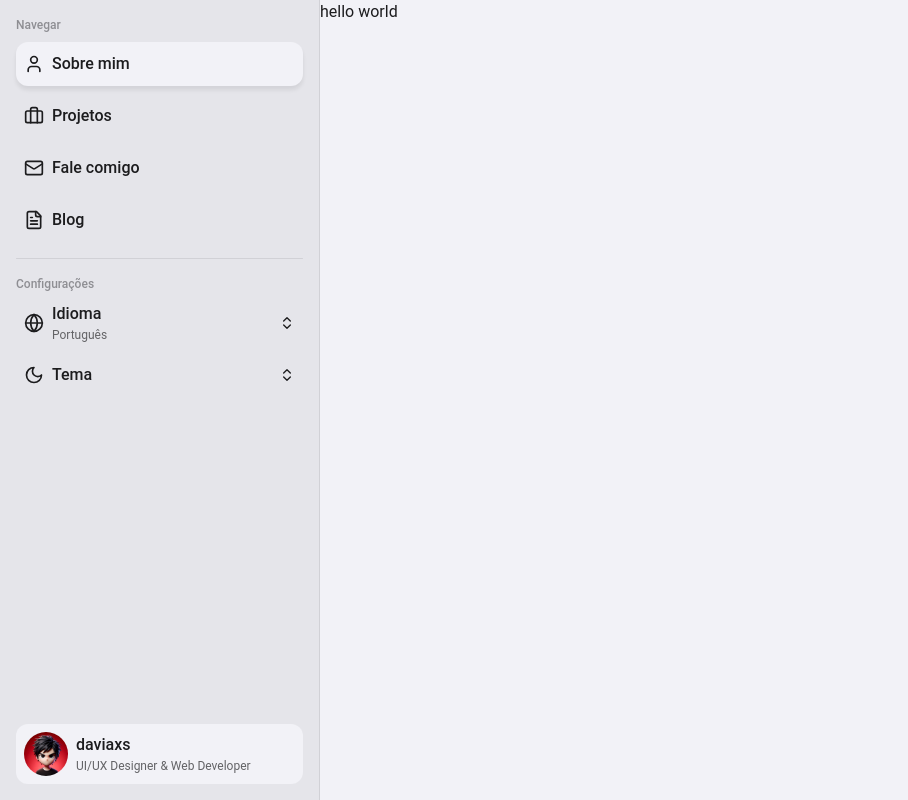
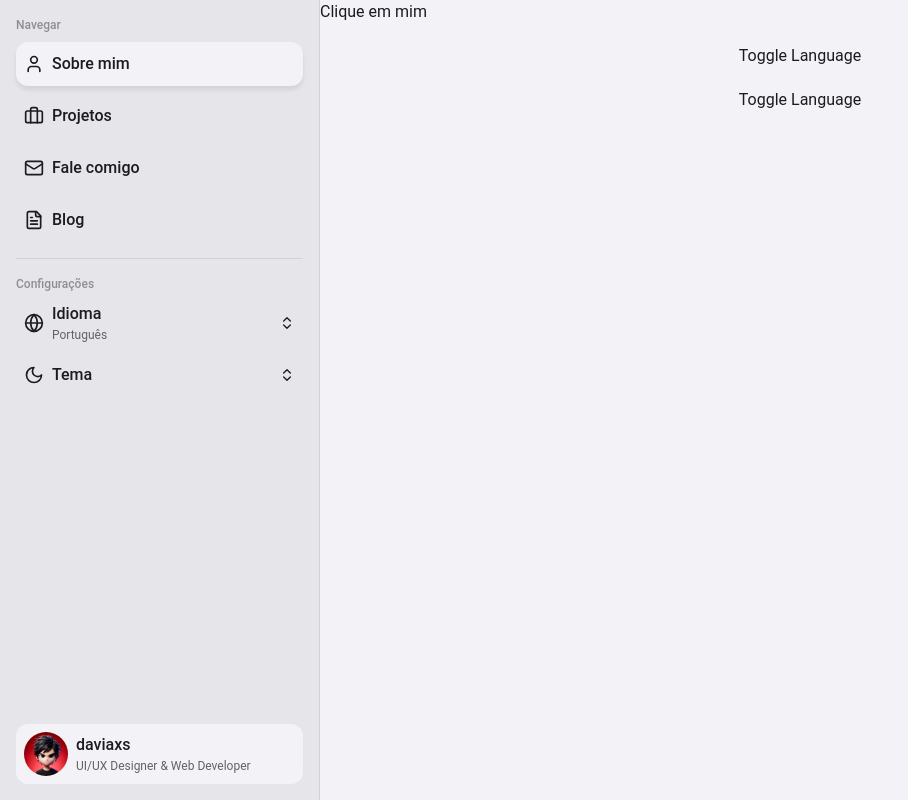
Before and after one commit to daviaxs/portfolio-v3, a Next.js app: page / in a window 1280 px wide. Shown: the whole page, without its empty margins (0-908 px from the left). Built offline with nearby package versions, Linux system fonts and the light colour scheme.

Commit message:
feat: add LanguageProvider and implement language switching functionality

```diff
--- /dev/null
+++ b/public/languages/en.json
@@ -0,0 +1,3 @@
+{
+  "buttonText": "Click me"
+}
--- /dev/null
+++ b/public/languages/pt-br.json
@@ -0,0 +1,3 @@
+{
+  "buttonText": "Clique em mim"
+}
--- a/src/app/layout.tsx
+++ b/src/app/layout.tsx
@@ -4,6 +4,7 @@ import './globals.css'
 import { ThemeProvider } from '@/shared/providers/ThemeProvider'
 import { LoadingProvider } from '@/shared/providers/LoadingProvider'
 import { Sidebar } from '@/shared/components/sidebar/Sidebar'
+import { LanguageProvider } from '@/shared/contexts/LanguageContext'
 
 const inter = Inter({
   weight: ['100', '200', '300', '400', '500', '600', '700', '800', '900'],
@@ -26,10 +27,12 @@ export default function RootLayout({
     <html lang="pt-br" suppressHydrationWarning>
       <body className={`${inter.className} antialiased`}>
         <ThemeProvider>
-          <LoadingProvider>
-            <Sidebar />
-            <main className="flex-1">{children}</main>
-          </LoadingProvider>
+          <LanguageProvider>
+            <LoadingProvider>
+              <Sidebar />
+              <main className="flex-1">{children}</main>
+            </LoadingProvider>
+          </LanguageProvider>
         </ThemeProvider>
       </body>
     </html>
--- a/src/app/page.tsx
+++ b/src/app/page.tsx
@@ -1,3 +1,15 @@
+'use client'
+
+import { useLanguage } from '@/shared/contexts/LanguageContext'
+
 export default function HomePage() {
-  return <h1>hello world</h1>
+  const { text, changeLanguage } = useLanguage()
+
+  return (
+    <div className="flex flex-col gap-5">
+      <h1>{text.buttonText}</h1>
+      <button onClick={() => changeLanguage('pt-br')}>Toggle Language</button>
+      <button onClick={() => changeLanguage('en')}>Toggle Language</button>
+    </div>
+  )
 }
--- a/src/shared/components/sidebar/Sidebar.tsx
+++ b/src/shared/components/sidebar/Sidebar.tsx
@@ -1,12 +1,12 @@
 'use client'
 
-import { useState } from 'react'
 import { usePathname } from 'next/navigation'
 import { Globe, User, Briefcase, Mail, FileText, Moon } from 'lucide-react'
 import { NavButton } from '@/shared/components/buttons/NavButton'
 import { DropdownButton } from '@/shared/components/buttons/DropdownButton'
 import { useThemeToggle } from '@/shared/hooks/useThemeToggle'
 import { ProfileFooter } from './ProfileFooter'
+import { useLanguage } from '@/shared/contexts/LanguageContext'
 
 const navigationItems = [
   { href: '/', icon: <User size={20} />, text: 'Sobre mim' },
@@ -15,31 +15,31 @@ const navigationItems = [
   { href: '/blog', icon: <FileText size={20} />, text: 'Blog' },
 ]
 
-const languageOptions = [
-  { value: 'pt', label: 'Português' },
-  { value: 'en', label: 'Inglês' },
-]
-
 const themeOptions = [
   { value: 'light', label: 'Claro' },
   { value: 'dark', label: 'Escuro' },
 ]
 
+const languageOptions = [
+  { value: 'pt-br', label: 'Português' },
+  { value: 'en', label: 'Inglês' },
+]
+
 export function Sidebar() {
   const pathname = usePathname()
-  const [selectedLanguage, setSelectedLanguage] = useState('pt')
+  const { language, changeLanguage } = useLanguage()
   const { theme, toggleTheme, mounted } = useThemeToggle()
 
   if (!mounted) return null
 
   const currentLanguage = languageOptions.find(
-    (lang) => lang.value === selectedLanguage,
+    (lang) => lang.value === language,
   )?.label
 
   const currentTheme = themeOptions.find((item) => item.value === theme)?.label
 
   const handleLanguageSelect = (value: string) => {
-    setSelectedLanguage(value)
+    changeLanguage(value)
   }
 
   const handleThemeSelect = (value: string) => {
--- /dev/null
+++ b/src/shared/contexts/LanguageContext.tsx
@@ -0,0 +1,63 @@
+// LanguageContext.tsx
+'use client'
+
+import {
+  createContext,
+  useContext,
+  useState,
+  useEffect,
+  ReactNode,
+} from 'react'
+
+type Language = string
+
+interface LanguageContextProps {
+  language: Language
+  text: { [key: string]: string }
+  changeLanguage: (lang: Language) => void
+}
+
+const LanguageContext = createContext<LanguageContextProps | undefined>(
+  undefined,
+)
+
+export function LanguageProvider({ children }: { children: ReactNode }) {
+  const [language, setLanguage] = useState<Language>('pt-br')
+  const [text, setText] = useState<{ [key: string]: string }>({})
+
+  useEffect(() => {
+    const savedLanguage = localStorage.getItem('language') || 'pt-br'
+    setLanguage(savedLanguage)
+    fetchLanguage(savedLanguage)
+  }, [])
+
+  const fetchLanguage = async (lang: Language) => {
+    try {
+      const res = await fetch(`/languages/${lang}.json`)
+      const data = await res.json()
+      setText(data)
+    } catch (error) {
+      console.error('Erro ao carregar idioma:', error)
+    }
+  }
+
+  const changeLanguage = (lang: Language) => {
+    setLanguage(lang)
+    localStorage.setItem('language', lang)
+    fetchLanguage(lang)
+  }
+
+  return (
+    <LanguageContext.Provider value={{ language, text, changeLanguage }}>
+      {children}
+    </LanguageContext.Provider>
+  )
+}
+
+export function useLanguage() {
+  const context = useContext(LanguageContext)
+  if (!context) {
+    throw new Error('useLanguage must be used within a LanguageProvider')
+  }
+  return context
+}
```
